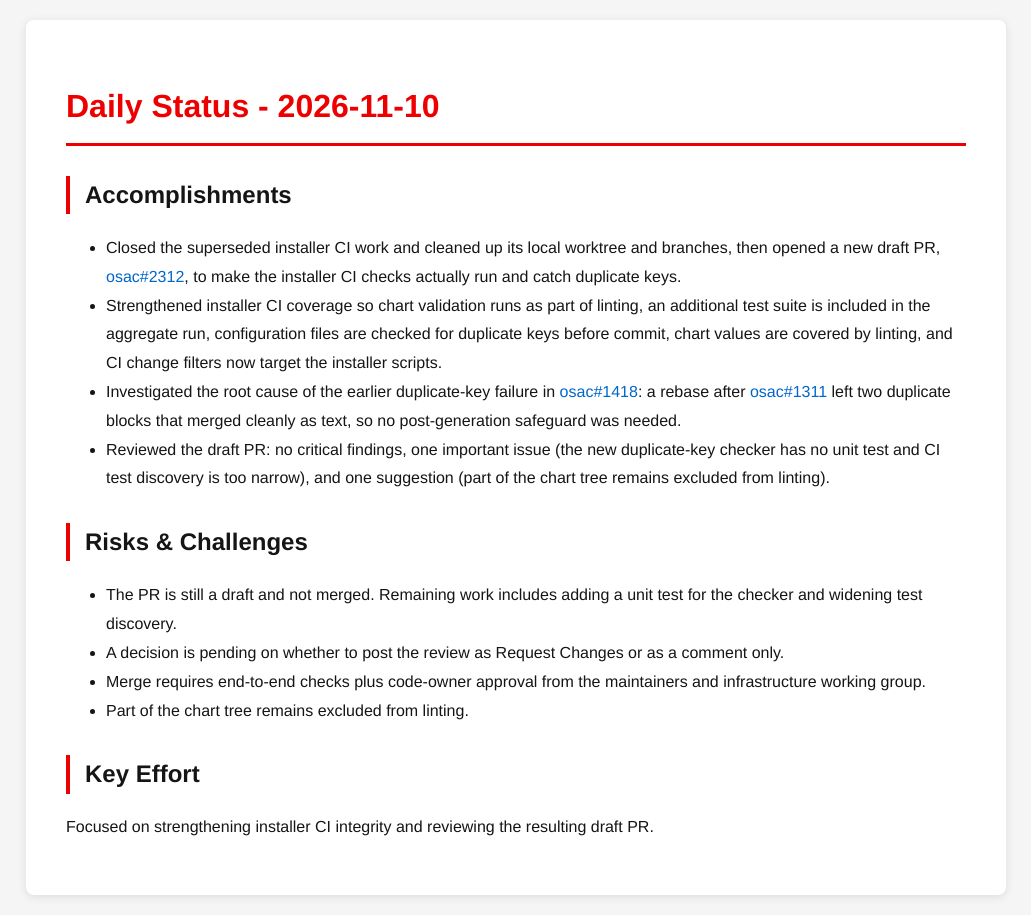
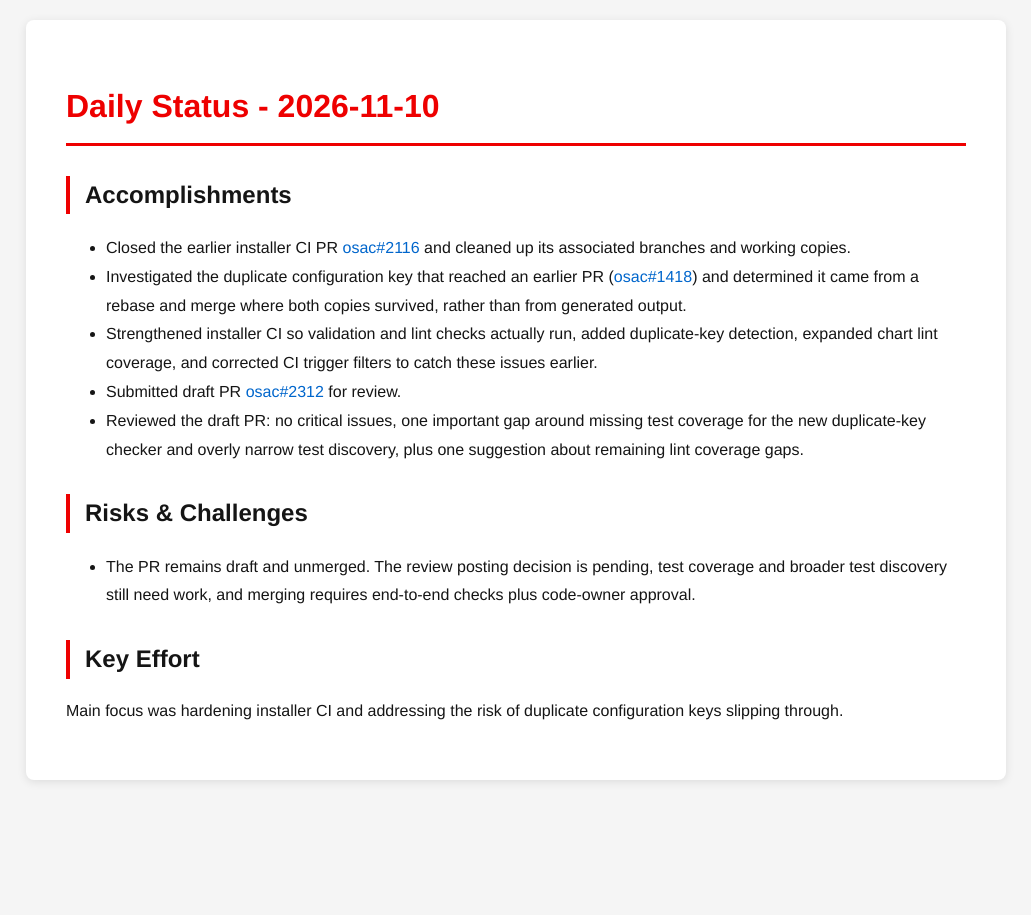
Before and after one commit to tzvatot/daily-status, a Jekyll site: the page built from 2026-11-10.md, in a window 1280 px wide. Shown: the whole page, without its empty margins (124-1155 px from the left). Built offline with Jekyll 4.4.1, drawn with Linux system fonts in a browser that asks for light colours.

Commit message:
Daily status update - 2026-11-10

```diff
--- a/2026-11-10.md
+++ b/2026-11-10.md
@@ -7,16 +7,14 @@ date: 2026-11-10
 # Daily Status - 2026-11-10
 
 ## Accomplishments
-- Closed the superseded installer CI work and cleaned up its local worktree and branches, then opened a new draft PR, [osac#2312](https://github.com/osac-project/osac/pull/2312), to make the installer CI checks actually run and catch duplicate keys.
-- Strengthened installer CI coverage so chart validation runs as part of linting, an additional test suite is included in the aggregate run, configuration files are checked for duplicate keys before commit, chart values are covered by linting, and CI change filters now target the installer scripts.
-- Investigated the root cause of the earlier duplicate-key failure in [osac#1418](https://github.com/osac-project/osac/pull/1418): a rebase after [osac#1311](https://github.com/osac-project/osac/pull/1311) left two duplicate blocks that merged cleanly as text, so no post-generation safeguard was needed.
-- Reviewed the draft PR: no critical findings, one important issue (the new duplicate-key checker has no unit test and CI test discovery is too narrow), and one suggestion (part of the chart tree remains excluded from linting).
+- Closed the earlier installer CI PR [osac#2116](https://github.com/osac-project/osac/pull/2116) and cleaned up its associated branches and working copies.
+- Investigated the duplicate configuration key that reached an earlier PR ([osac#1418](https://github.com/osac-project/osac/pull/1418)) and determined it came from a rebase and merge where both copies survived, rather than from generated output.
+- Strengthened installer CI so validation and lint checks actually run, added duplicate-key detection, expanded chart lint coverage, and corrected CI trigger filters to catch these issues earlier.
+- Submitted draft PR [osac#2312](https://github.com/osac-project/osac/pull/2312) for review.
+- Reviewed the draft PR: no critical issues, one important gap around missing test coverage for the new duplicate-key checker and overly narrow test discovery, plus one suggestion about remaining lint coverage gaps.
 
 ## Risks & Challenges
-- The PR is still a draft and not merged. Remaining work includes adding a unit test for the checker and widening test discovery.
-- A decision is pending on whether to post the review as Request Changes or as a comment only.
-- Merge requires end-to-end checks plus code-owner approval from the maintainers and infrastructure working group.
-- Part of the chart tree remains excluded from linting.
+- The PR remains draft and unmerged. The review posting decision is pending, test coverage and broader test discovery still need work, and merging requires end-to-end checks plus code-owner approval.
 
 ## Key Effort
-Focused on strengthening installer CI integrity and reviewing the resulting draft PR.
+Main focus was hardening installer CI and addressing the risk of duplicate configuration keys slipping through.
```
